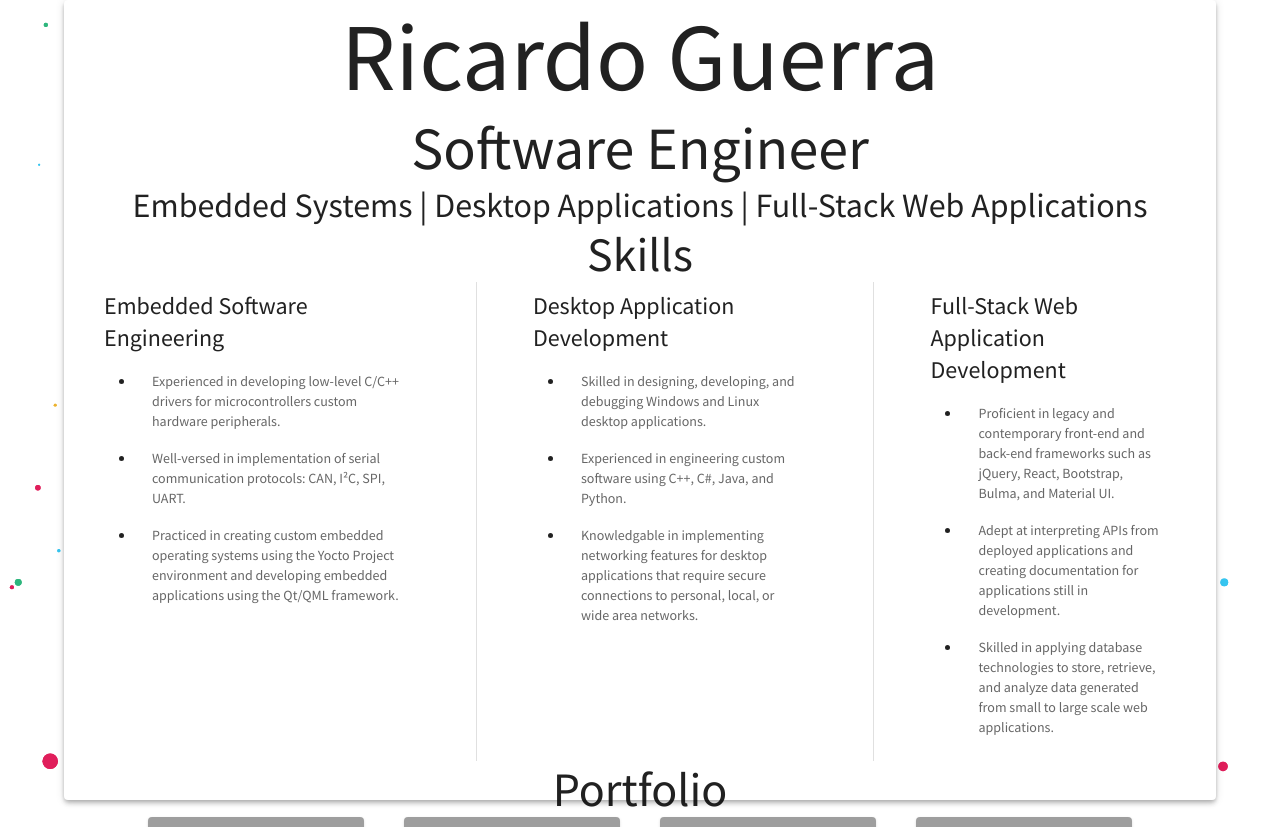
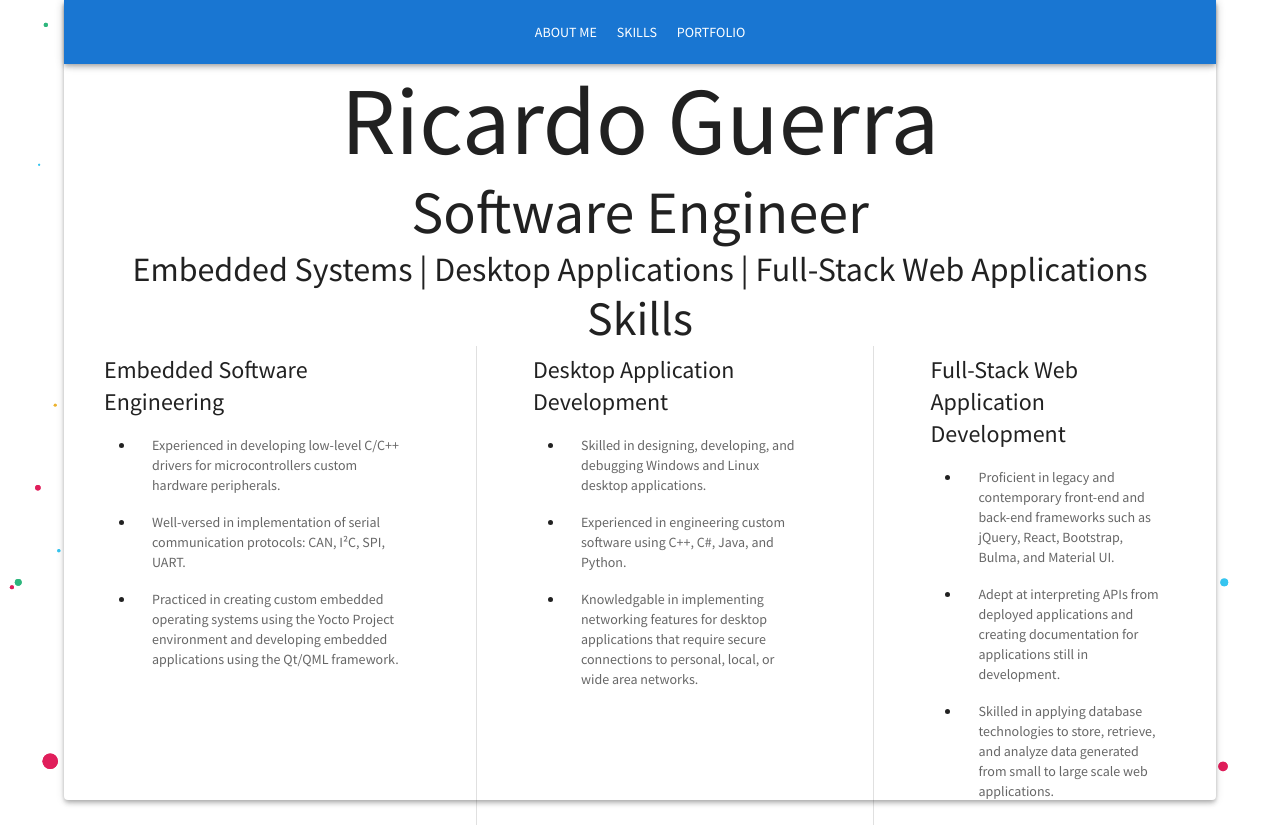
Before and after one commit to ricguer/react-portfolio, a React (Create React App) app: page / in a window 1280 px wide. Shown: the top 827 px of the page. Built offline with nearby package versions, Linux system fonts and the light colour scheme; grey boxes are pictures that could not be loaded.

Commit message:
Create Sticky Navigation Bar

```diff
--- a/src/components/Header.js
+++ b/src/components/Header.js
@@ -5,7 +5,7 @@ import Navigation from "./Navigation";
 export default function Header() {
     return (
         <header>
-            {/* <Navigation /> */}
+            <Navigation />
             <Typography variant="h1">Ricardo Guerra</Typography>
             <Typography variant="h2">Software Engineer</Typography>
             <Typography variant="h4">Embedded Systems | Desktop Applications | Full-Stack Web Applications</Typography>
--- a/src/components/Navigation.js
+++ b/src/components/Navigation.js
@@ -1,15 +1,15 @@
 import AppBar from "@mui/material/AppBar";
-import Toolbar from '@mui/material/Toolbar';
-import Button from '@mui/material/Button';
-
+import Toolbar from "@mui/material/Toolbar";
+import Button from "@mui/material/Button";
+import { Box, Typography } from "@mui/material";
 
 export default function Navigation() {
     return (
-        <AppBar position="fixed">
-            <Toolbar>
+        <AppBar position="sticky">
+            <Toolbar style={{ justifyContent: "center" }}>
                 <Button color="inherit">About Me</Button>
-                <Button color="inherit" href="#skills">Skills</Button>
-                <Button color="inherit" href="#portfolio">Portfolio</Button>
+                <Button color="inherit">Skills</Button>
+                <Button color="inherit">Portfolio</Button>
             </Toolbar>
         </AppBar>
     );
```
